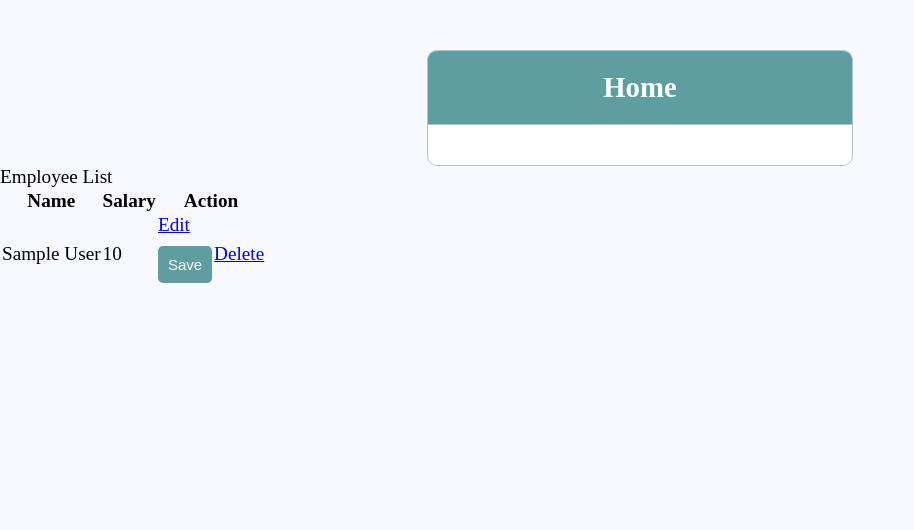
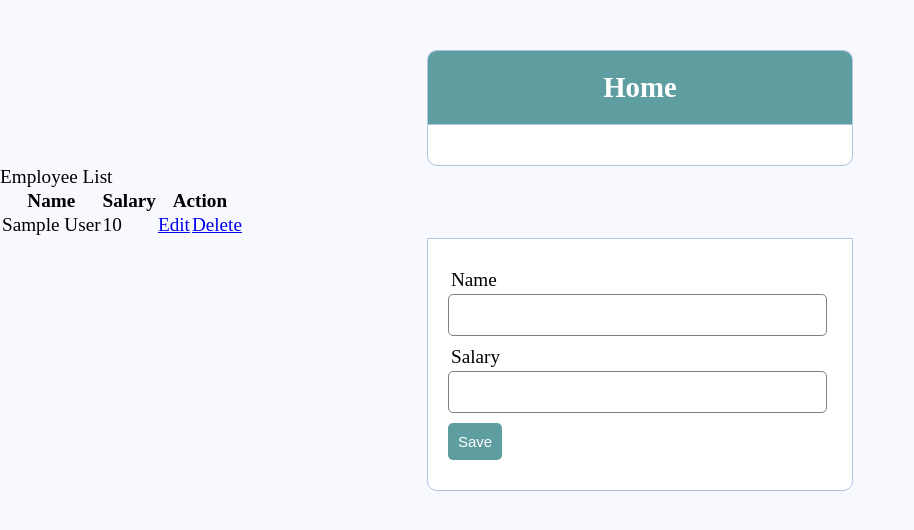
Before and after one commit to kamal447500/php-basic-project, a PHP site: page /index.php in a window 1280 px wide. Shown: the top 530 px of the page, without its empty margins (0-914 px from the left). Run offline with PHP 8.4, Linux system fonts and the light colour scheme; tables that the repository leaves empty or names only in its code hold one stand-in row (values such as "Sample post"); data that the repository does not hold is empty.

Commit message:
Add files via upload

```diff
--- a/index.php
+++ b/index.php
@@ -55,7 +55,6 @@ if(isset($_GET['logout'])){
     <?php  if (isset($_SESSION['username'])) : ?>
     	<p>Welcome <strong><?php echo $_SESSION['username']; ?></strong></p>
     	<p> <a href="index.php?logout='1'" style="color: red;">logout</a> </p>
-    	<p> Not yet a Employee? <a href="employee.php">Add Employee</a> </p>
     <?php endif ?>
 </div>
 
@@ -77,21 +76,33 @@ if(isset($_GET['logout'])){
 			<td><?php echo $row['name']; ?></td>
 			<td><?php echo $row['salary']; ?></td>
 			<td>
-				<a href="employee.php?edit=<?php echo $row['id']; ?>" class="edit_btn" >Edit</a>
-				<div class="input-group">
-					<?php if ($update == true): ?>
-						<button class="btn" type="submit" name="update" style="background: #556B2F;" >update</button>
-					<?php else: ?>
-						<button class="btn" type="submit" name="save" >Save</button>
-					<?php endif ?>
-
-				</div>
+				<a href="index.php?edit=<?php echo $row['id']; ?>" class="edit_btn" >Edit</a>
 			</td>
 			<td>
-				<a href="employee.php?del=<?php echo $row['id']; ?>" class="del_btn">Delete</a>
+				<a href="server.php?del=<?php echo $row['id']; ?>" class="del_btn">Delete</a>
 			</td>
 		</tr>
 	<?php } ?>
 </table>
+	<form method="post" action="server.php" >
+		<div class="input-group">
+			<input type="hidden" name="id" value="<?php echo $id; ?>">
+		</div>
+		<div class="input-group">
+			<label>Name</label>
+			<input type="text" name="name" value="<?php echo $name; ?>">
+		</div>
+		<div class="input-group">
+			<label>Salary</label>
+			<input type="number" name="salary" value="<?php echo $salary; ?>">
+		</div>
+		<div class="input-group">
+			<?php if ($update == true): ?>
+				<button class="btn" type="submit" name="update" style="background: #556B2F;" >update</button>
+			<?php else: ?>
+				<button class="btn" type="submit" name="save" >Save</button>
+			<?php endif ?>
+		</div>
+	</form>
 </body>
 </html>
```
